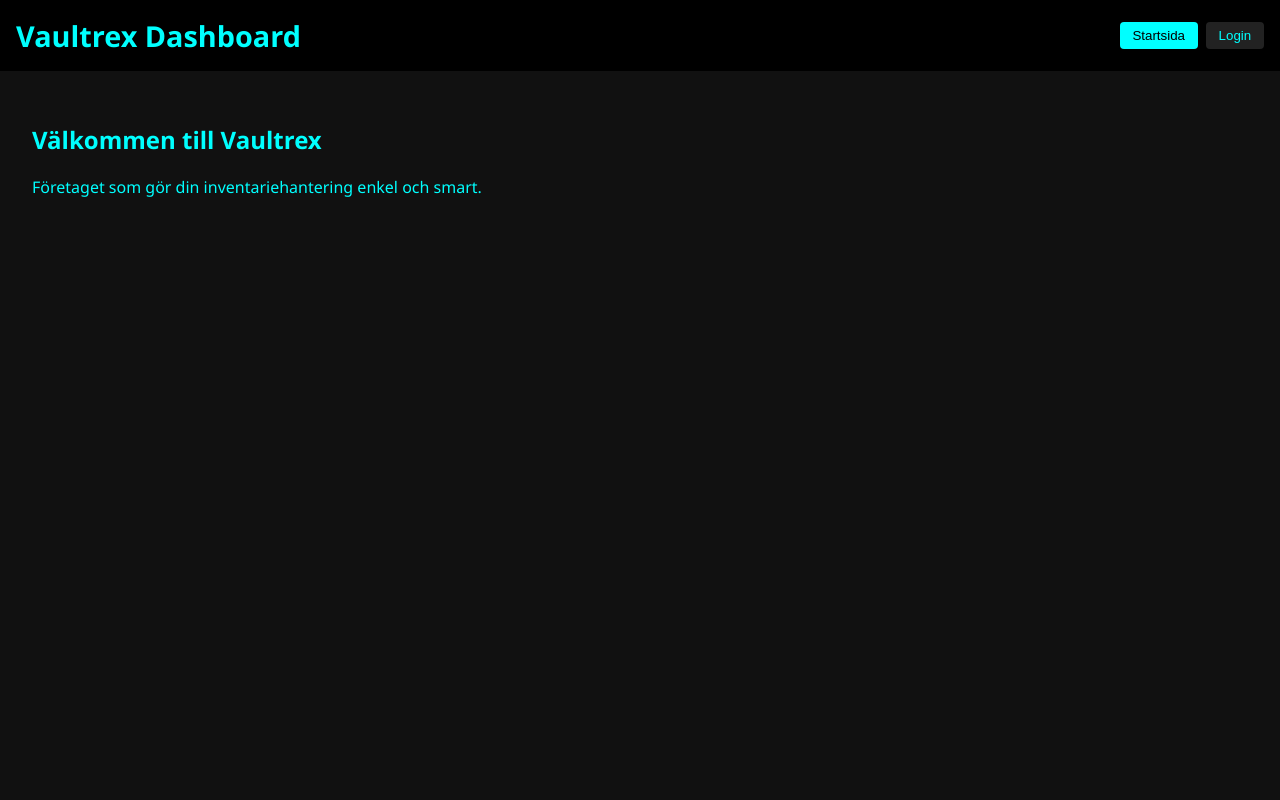
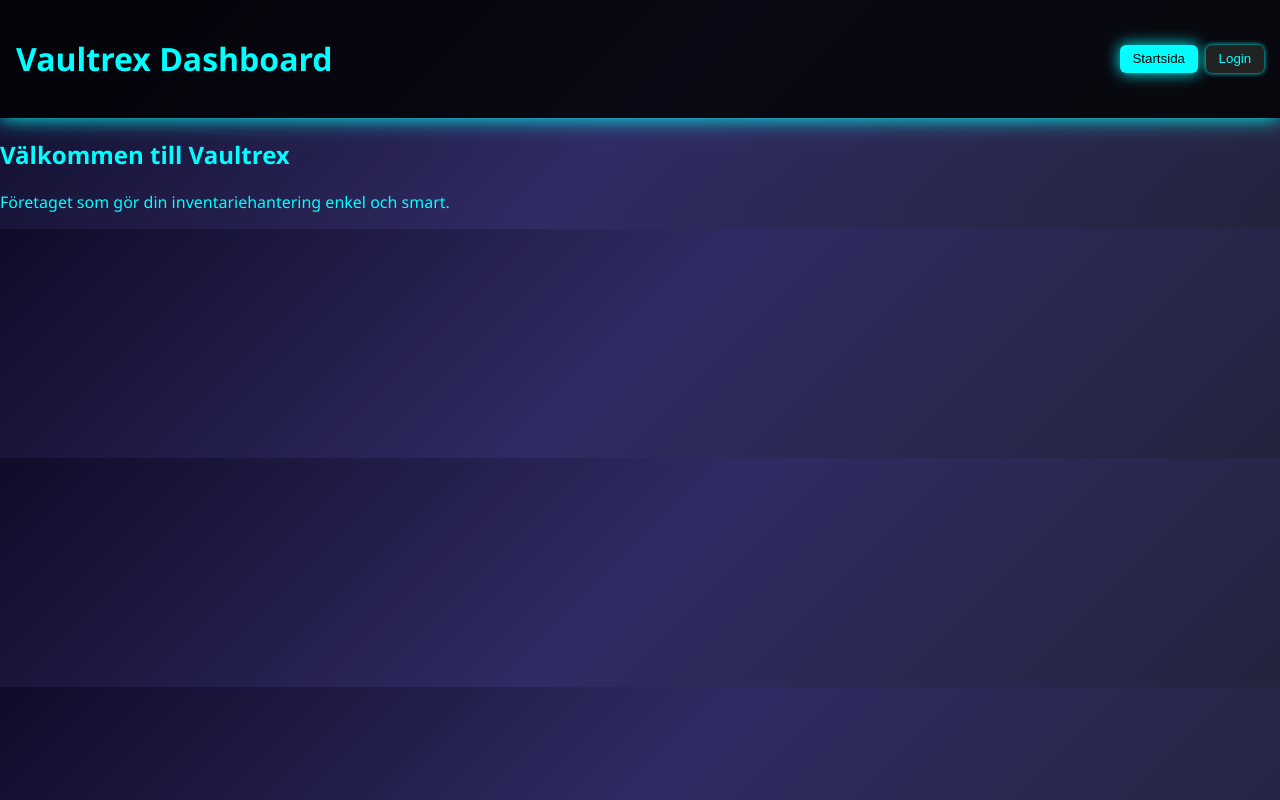
Before and after one commit to FooxxyyDev/vaultrex-frontend, a React (Vite) app: page / in a window 1280 px wide. Built offline with nearby package versions, Linux system fonts and the light colour scheme.

Commit message:
Update App.css

```diff
--- a/src/App.css
+++ b/src/App.css
@@ -1,22 +1,46 @@
-body, html { margin:0; padding:0; font-family: 'Segoe UI', sans-serif; background:#111; color:#0ff; }
-.app header { background:#000; padding:1rem; display:flex; justify-content:space-between; align-items:center; }
-header h1 { margin:0; color:#0ff; font-size:1.8rem; }
-nav button { margin-left:0.5rem; padding:0.4rem 0.8rem; border:none; border-radius:4px; cursor:pointer; background:#222; color:#0ff; transition:0.3s; }
-nav button.active { background:#0ff; color:#000; }
-nav button:hover { background:#0ff; color:#000; }
-main { padding:2rem; }
-section { margin-bottom:2rem; }
-.login input { display:block; margin:0.5rem 0; padding:0.5rem; width:250px; border-radius:4px; border:none; }
-.login button { padding:0.5rem 1rem; border:none; border-radius:4px; cursor:pointer; background:#0ff; color:#000; transition:0.3s; }
-.login button:hover { background:#00f; color:#fff; }
-.inventory .add-item { display:flex; gap:0.5rem; margin-bottom:1rem; }
-.inventory input { padding:0.4rem; border-radius:4px; border:none; width:120px; }
-.inventory button { padding:0.4rem 0.8rem; border:none; border-radius:4px; cursor:pointer; background:#0ff; color:#000; }
-.inventory button:hover { background:#00f; color:#fff; }
-.inventory ul { list-style:none; padding:0; }
-.inventory li { margin:0.3rem 0; }
-.services ul { list-style:none; padding:0; display:flex; gap:1rem; flex-wrap:wrap; }
-.services li { background:rgba(0,255,255,0.2); padding:1rem 1.5rem; border-radius:6px; display:flex; align-items:center; justify-content:space-between; width:180px; }
-.services button { margin-left:0.5rem; padding:0.3rem 0.6rem; border-radius:4px; border:none; cursor:pointer; background:#0ff; color:#000; transition:0.3s; }
-.services button:hover { background:#00f; color:#fff; }
-.services button:disabled { background:#444; color:#999; cursor:not-allowed; }
+body, html {
+  margin:0;
+  padding:0;
+  font-family: 'Segoe UI', sans-serif;
+  background: linear-gradient(135deg, #0f0c29, #302b63, #24243e);
+  color:#0ff;
+}
+header {
+  background: rgba(0,0,0,0.8);
+  padding:1rem;
+  display:flex;
+  justify-content:space-between;
+  align-items:center;
+  box-shadow: 0 0 20px #0ff;
+}
+nav button {
+  margin-left:0.5rem;
+  padding:0.4rem 0.8rem;
+  border:none;
+  border-radius:6px;
+  cursor:pointer;
+  background:#222;
+  color:#0ff;
+  box-shadow: 0 0 5px #0ff;
+  transition: 0.3s;
+}
+nav button:hover, nav button.active {
+  background:#0ff;
+  color:#000;
+  box-shadow: 0 0 15px #0ff;
+}
+.inventory li, .services li {
+  background: rgba(0,255,255,0.1);
+  padding:0.8rem 1rem;
+  margin:0.3rem 0;
+  border-radius:8px;
+  box-shadow: 0 0 10px #0ff;
+  transition: 0.3s;
+}
+.inventory li:hover, .services li:hover {
+  box-shadow: 0 0 20px #0ff;
+}
+button:hover {
+  background:#00f;
+  color:#fff;
+}
```
